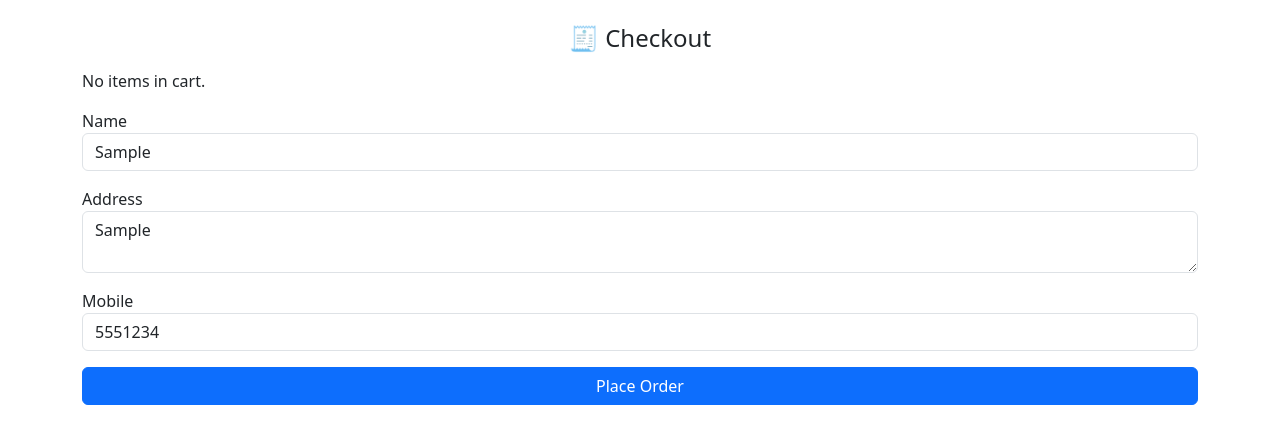
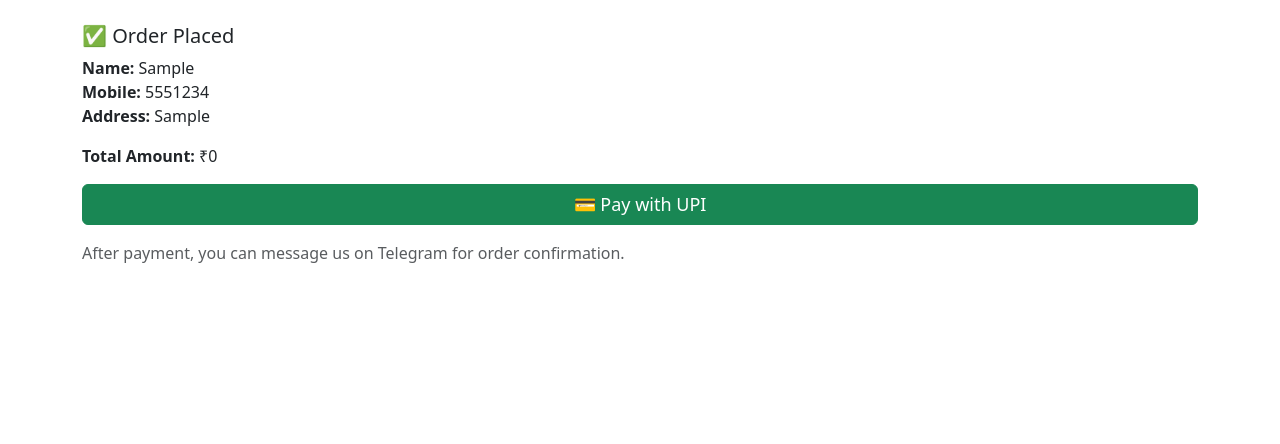
Before and after one commit to dndhoriya/fun_11, a plain HTML site: page checkout.html in a window 1280 px wide. Both pictures are taken after typing "Sample", "Sample", "5551234" into the empty fields and a click on the button "Place Order". Drawn offline with nearby package versions, Linux system fonts and the light colour scheme.

Commit message:
Update checkout.html

```diff
--- a/checkout.html
+++ b/checkout.html
@@ -53,14 +53,27 @@
 
     function submitOrder(e) {
       e.preventDefault();
-      const order = {
-        name: document.getElementById("name").value,
-        address: document.getElementById("address").value,
-        mobile: document.getElementById("mobile").value,
-        cart
-      };
-      alert("✅ Order Placed!\n" + JSON.stringify(order, null, 2));
-      // You can send this order to your Telegram bot or backend here
+      const name = document.getElementById("name").value;
+      const address = document.getElementById("address").value;
+      const mobile = document.getElementById("mobile").value;
+
+      const order = { name, address, mobile, cart };
+      let total = cart.reduce((sum, item) => sum + item.price, 0);
+
+      const upiID = "9723880802@ybl";
+      const upiLink = `upi://pay?pa=${upiID}&pn=${encodeURIComponent(name)}&am=${total}&cu=INR&tn=Telegram%20Order`;
+
+      const confirmation = `
+        <h5>✅ Order Placed</h5>
+        <p><strong>Name:</strong> ${name}<br/>
+        <strong>Mobile:</strong> ${mobile}<br/>
+        <strong>Address:</strong> ${address}</p>
+        <p><strong>Total Amount:</strong> ₹${total}</p>
+        <a href="${upiLink}" class="btn btn-success w-100" style="font-size:18px;">💳 Pay with UPI</a>
+        <p class="mt-3 text-muted">After payment, you can message us on Telegram for order confirmation.</p>
+      `;
+
+      document.body.innerHTML = `<div class="container mt-4">${confirmation}</div>`;
     }
   </script>
 </body>
```
